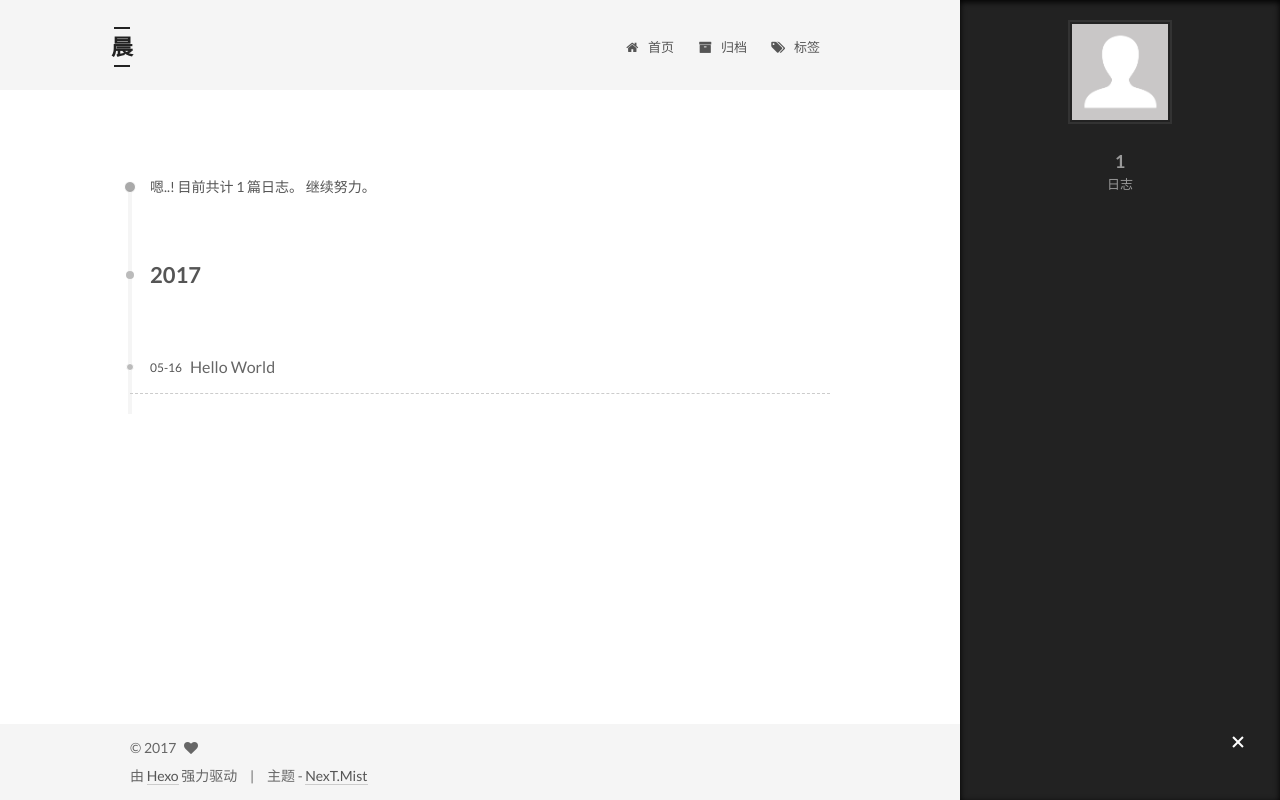
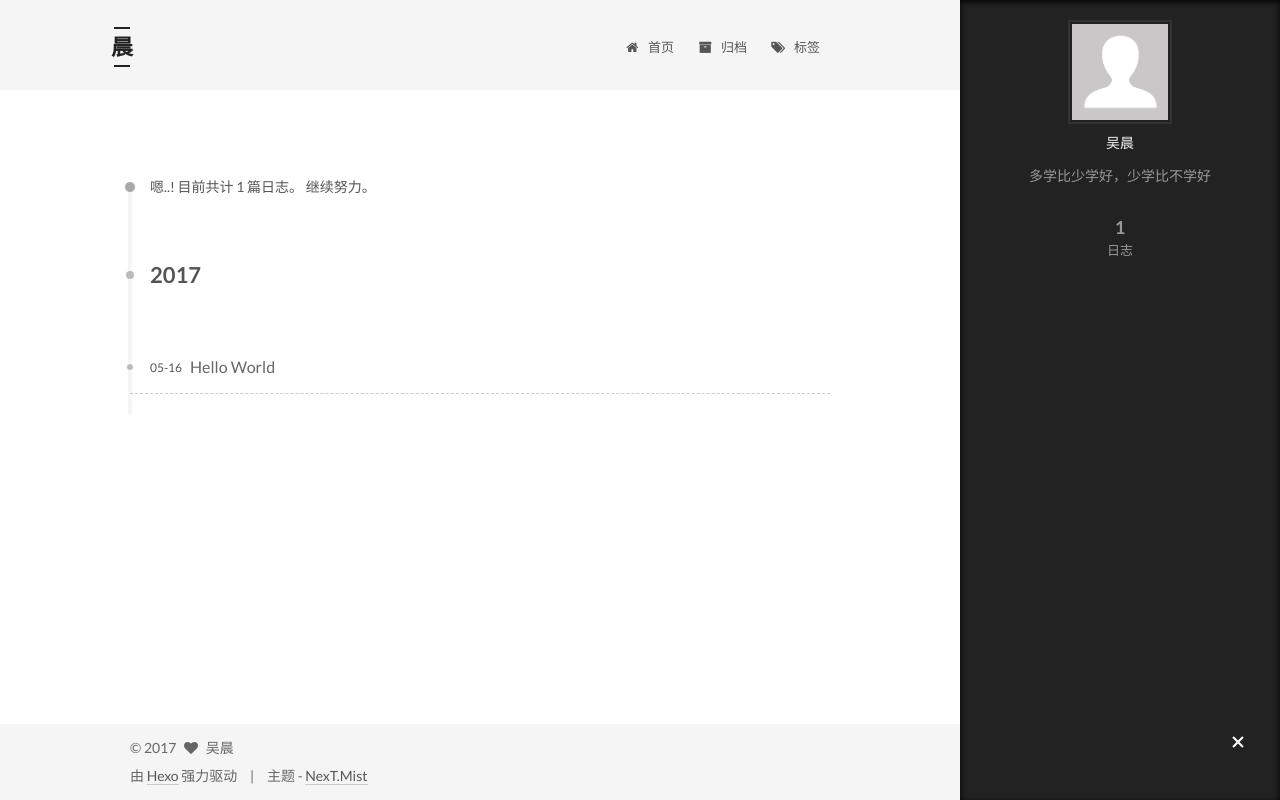
Before and after one commit to TheThornBirds/TheThornBirds.github.io, a plain HTML site: page archives/index.html in a window 1280 px wide. Both pictures are taken after a click on the element 1238 px from the left and 742 px from the top of the page. Drawn offline with Linux system fonts and the light colour scheme.

Commit message:
Site updated: 2017-05-18 14:34:14

```diff
--- a/archives/index.html
+++ b/archives/index.html
@@ -90,12 +90,15 @@
 
 
 
+<meta name="description" content="多学比少学好，少学比不学好">
 <meta property="og:type" content="website">
 <meta property="og:title" content="晨">
 <meta property="og:url" content="http://yoursite.com/archives/index.html">
 <meta property="og:site_name" content="晨">
+<meta property="og:description" content="多学比少学好，少学比不学好">
 <meta name="twitter:card" content="summary">
 <meta name="twitter:title" content="晨">
+<meta name="twitter:description" content="多学比少学好，少学比不学好">
 
 
 
@@ -330,10 +333,10 @@
         <div class="site-author motion-element" itemprop="author" itemscope itemtype="http://schema.org/Person">
           <img class="site-author-image" itemprop="image"
                src="/images/avatar.gif"
-               alt="" />
-          <p class="site-author-name" itemprop="name"></p>
+               alt="吴晨" />
+          <p class="site-author-name" itemprop="name">吴晨</p>
 
-              <p class="site-description motion-element" itemprop="description"></p>
+              <p class="site-description motion-element" itemprop="description">多学比少学好，少学比不学好</p>
 
         </div>
         <nav class="site-state motion-element">
@@ -391,7 +394,7 @@
   <span class="with-love">
     <i class="fa fa-heart"></i>
   </span>
-  <span class="author" itemprop="copyrightHolder"></span>
+  <span class="author" itemprop="copyrightHolder">吴晨</span>
 </div>
 
 
--- a/css/main.css
+++ b/css/main.css
@@ -1695,7 +1695,7 @@ pre .javascript .function {
   width: 4px;
   height: 4px;
   border-radius: 50%;
-  background: #269ff5;
+  background: #ff5d73;
 }
 .links-of-blogroll {
   font-size: 13px;
```
Also changed, not shown: 2017/05/16/hello-world/index.html (+5 -5 lines), archives/2017/05/index.html (+7 -4 lines), archives/2017/index.html (+7 -4 lines), index.html (+8 -5 lines).
